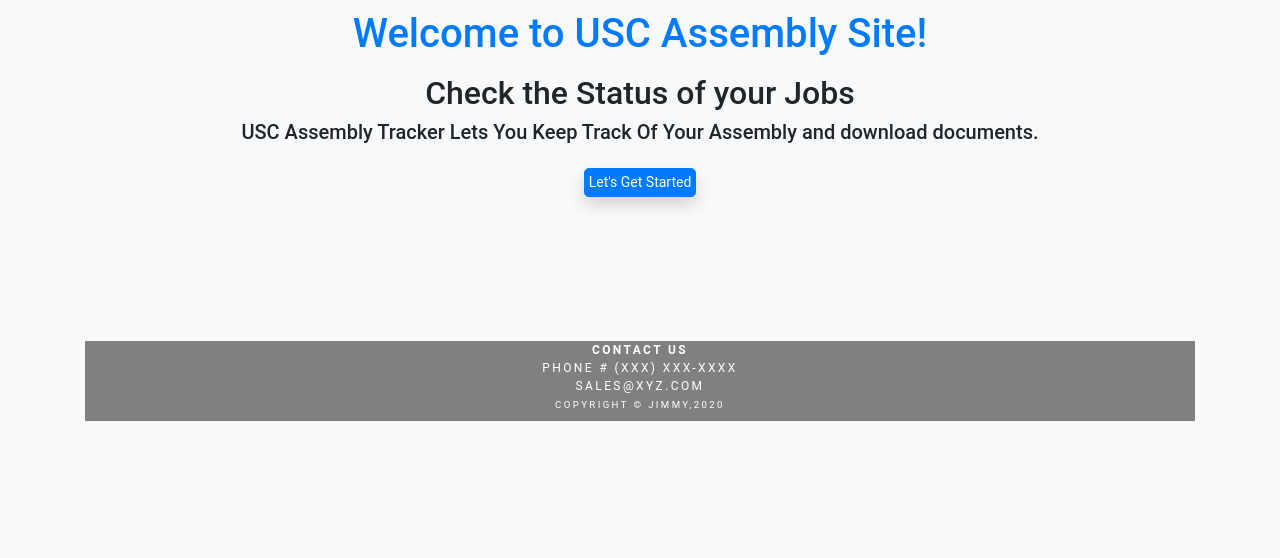
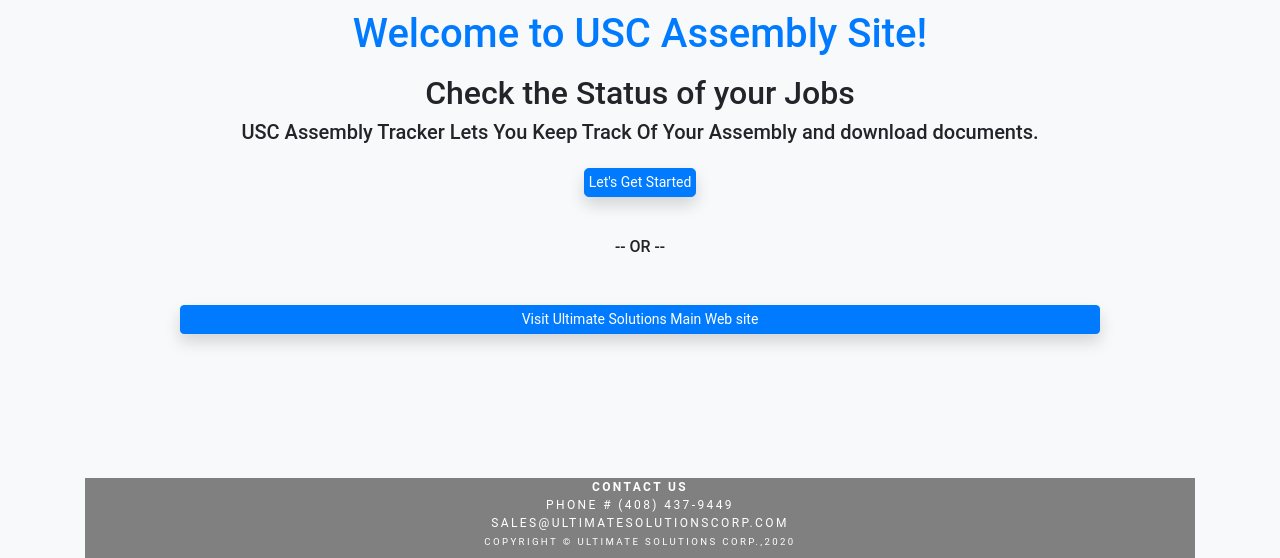
Before and after one commit to SatwinderSran/UscTask2, a Django app: page / in a window 1280 px wide. Shown: the part 412-970 px from the top of the page. Before the commit the page ends 833 px from the top, so only its background shows below. Run offline with Django 3.2, Linux system fonts and the light colour scheme; some libraries are stand-ins or nearby versions.

Commit message:
updated templates

```diff
--- a/templates/footer.html
+++ b/templates/footer.html
@@ -1,9 +1,9 @@
 <div class='container'>
   <div class="footer my-footer text-center">
         <b>Contact Us</b><br>
-        Phone # (XXX) XXX-XXXX<br>
-        sales@xyz.com<br>
-        <p><small>Copyright &copy; Jimmy,{% now "Y" %}</small></p>
+        Phone # (408) 437-9449<br>
+        sales@ultimatesolutionscorp.com<br>
+        <p><small>Copyright &copy; Ultimate Solutions Corp.,{% now "Y" %}</small></p>
     </footer>
   </div>
 </div>
--- a/usc/templates/about.html
+++ b/usc/templates/about.html
@@ -1,7 +1,7 @@
 {% extends 'base.html' %}
 
 {% block title %}
-    <title>About Us - Taskmate</title>
+    About Us - Taskmate
 {% endblock title %}
 
 {% block content %}
--- a/usc/templates/add_assembly_form.html
+++ b/usc/templates/add_assembly_form.html
@@ -1,7 +1,7 @@
 {% extends 'base.html' %}
 {% load crispy_forms_tags %}
 {% block title %}
-<title>Update or Add New Assembly</title>
+Update or Add New Assembly
 {% endblock title %}
 {% block content %}
 <div class="container">
--- a/usc/templates/assembly-delete-confirm.html
+++ b/usc/templates/assembly-delete-confirm.html
@@ -1,6 +1,6 @@
 {% extends 'base.html' %}
 {% block title %}
-<title>Confirm Assembly - Delete</title>
+Confirm Assembly - Delete
 {% endblock title %}
 
 {% block content %}
--- a/usc/templates/assembly_list.html
+++ b/usc/templates/assembly_list.html
@@ -1,7 +1,7 @@
 {% extends 'base.html' %}
 
 {% block title %}
-    <title>Assembly List Manage - USC Taskmate</title>
+   Assembly List Manage - USC Taskmate
 {% endblock title %}
 
 {% block content %}
--- a/usc/templates/contact.html
+++ b/usc/templates/contact.html
@@ -1,7 +1,7 @@
 {% extends 'base.html' %}
 
 {% block title %}
-    <title>Contact Us - Taskmate</title>
+   Contact Us - Taskmate
 {% endblock title %}
 
 {% block content %}
--- a/usc/templates/edit.html
+++ b/usc/templates/edit.html
@@ -1,7 +1,7 @@
 {% extends 'base.html' %}
 {% load crispy_forms_tags %}
 {% block title %}
-    <title>Edit Assembly - USC Taskmate</title>
+    Edit Assembly - USC Taskmate
 {% endblock title %}
 
 {% block content %}
--- a/usc/templates/index.html
+++ b/usc/templates/index.html
@@ -22,7 +22,9 @@
                 <center><p class="h1 text-primary">Welcome to USC Assembly Site!</p></center>
                 <center><p class="h2 mt-3">Check the Status of your Jobs</p></center>
                 <center><p class="h5">USC Assembly Tracker Lets You Keep Track Of Your Assembly and download documents.</p></center>
-                <center><a href="{% url 'assemblylist' %}"><button type="button" class="btn btn-primary btn-lg mt-3 shadow">Let's Get Started</button></a></center>
+                <center><a href="{% url 'assemblylist' %}"><button type="button" class="btn btn-primary btn-lg mt-3 shadow">Let's Get Started</button></a></center><br>
+                <center><p class="h6 mt-3">-- OR --</p></center>
+                <center><a href="http://ultimatesolutionscorp.com/"><button type="button" class="btn btn-primary btn-block mt-5 shadow">Visit Ultimate Solutions Main Web site</button></a></center>
             </div>
         </div>
     </div>
--- a/usc/templates/packings.html
+++ b/usc/templates/packings.html
@@ -1,7 +1,7 @@
 {% extends 'base.html' %}
 
 {% block title %}
-    <title>Packing Slips - USC Taskmate</title>
+    Packing Slips - USC Taskmate
 {% endblock title %}
 
 {% block content %}
--- a/usc/templates/quotes.html
+++ b/usc/templates/quotes.html
@@ -1,7 +1,7 @@
 {% extends 'base.html' %}
 
 {% block title %}
-    <title>Quotes - USC Taskmate</title>
+   Quotes - USC Taskmate
 {% endblock title %}
 
 {% block content %}
--- a/usc/templates/shortages.html
+++ b/usc/templates/shortages.html
@@ -2,7 +2,7 @@
 
 
 {% block title %}
-    <title>Shortage - USC Taskmate</title>
+    Shortage - USC Taskmate
 {% endblock title %}
 
 {% block content %}
--- a/users_app/templates/login.html
+++ b/users_app/templates/login.html
@@ -2,7 +2,7 @@
 {% load crispy_forms_tags %}
 
 {% block title %}
-    <title>Login - Taskmate</title>
+    Login - USC Taskmate
 {% endblock title %}
 
 {% block content %}
--- a/users_app/templates/logout.html
+++ b/users_app/templates/logout.html
@@ -2,14 +2,14 @@
 {% load crispy_forms_tags %}
 
 {% block title %}
-<title>Logged Out - Ultimate Solutins Assembly Site </title>
+Logged Out - Ultimate Solutions Assembly Site
 {% endblock title %}
 
 {% block content %}
 <div class="container">
     </br><br><br><br>
     <center>
-        <h4>Logged Out of Ultimate Solutins Assembly Site, Thank You !</h4></br>
+        <h4>Logged Out of Ultimate Solutions Assembly Site, Thank You !</h4></br>
         <h6>Can login <a href="{% url 'login' %}">here</a></h6>
     </center>
 </div>
--- a/users_app/templates/register.html
+++ b/users_app/templates/register.html
@@ -2,7 +2,7 @@
 {% load crispy_forms_tags %}
 
 {% block title %}
-    <title>Register - Taskmate</title>
+    Register - Taskmate
 {% endblock title %}
 
 {% block content %}
```
